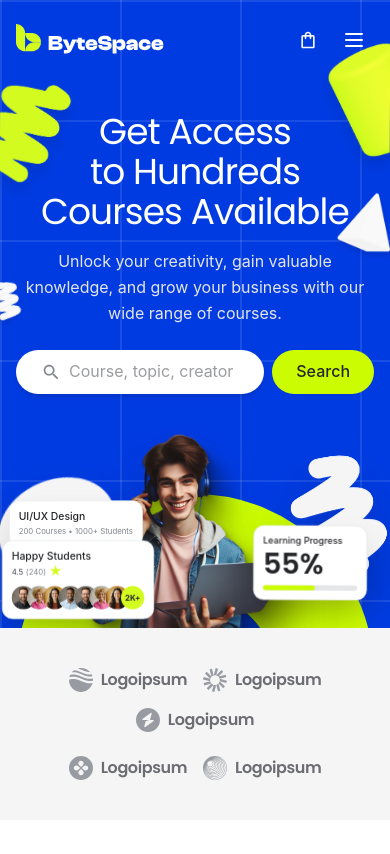
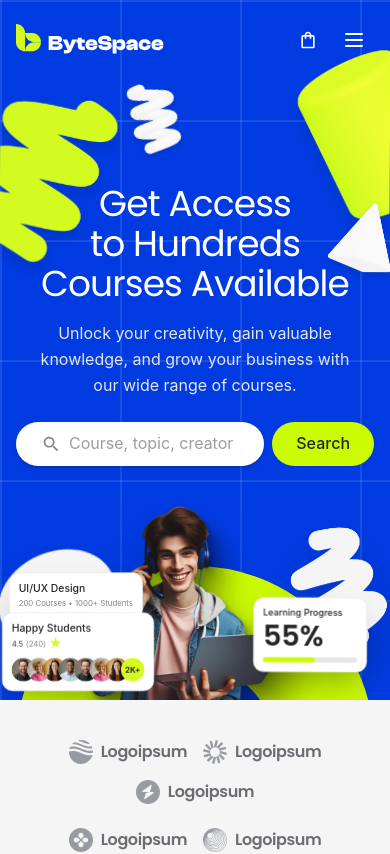
Before and after one commit to moriyam-mohona/byte-space, a Next.js app: page / in a window 390 px wide. Shown: the top 854 px of the page. Built offline with nearby package versions, Linux system fonts and the light colour scheme; a web font is replaced by a local one.

Commit message:
feat: add Hero component for home page with search and floating elements

```diff
--- a/src/features/home/Hero.tsx
+++ b/src/features/home/Hero.tsx
@@ -29,11 +29,11 @@ export function Hero() {
   };
 
   return (
-    <section className="relative w-full bg-primary-800 bg-hero-grid overflow-hidden pt-28 sm:pt-32 lg:pt-36 pb-0">
+    <section className="relative w-full bg-primary-800 bg-hero-grid overflow-hidden pt-46 sm:pt-32 lg:pt-36 pb-0">
       {/* ─── 3D Floating Shapes: Left Side ─── */}
       <>
         {/* Top-Left Lime Zigzag (bleeds partially off the top-left edge) */}
-        <div className="absolute top-16 md:top-32 lg:top-46 left-0 w-24 md:w-32 xl:w-64 h-auto pointer-events-none select-none z-10 animate-float-slow">
+        <div className="absolute top-16 md:top-32 lg:top-46 left-0 w-40 md:w-32 xl:w-64 h-auto pointer-events-none select-none z-10 animate-float-slow">
           <Image
             src="/images/hero/lime-zigzag.png"
             alt=""
@@ -46,7 +46,7 @@ export function Hero() {
         </div>
 
         {/* Mid-Left White Small Zigzag (tilted floating squiggle) */}
-        <div className="absolute top-68 -left-6 w-14 sm:-top-10 sm:w-20 md:top-88 md:w-24 lg:top-100 lg:w-32 xl:top-96 xl:left-48 xl:w-40 pointer-events-none select-none z-10 animate-float-reverse rotate-12 ">
+        <div className="absolute w-24 sm:w-20 md:w-24 lg:w-32 xl:w-40 top-18 sm:-top-10 md:top-88  lg:top-100 xl:top-96 left-26 xl:left-48 pointer-events-none select-none z-10 animate-float-reverse rotate-12 ">
           <Image
             src="/images/hero/whiye-small-zigzag.png"
             alt=""
@@ -59,7 +59,7 @@ export function Hero() {
         </div>
 
         {/* Bottom-Left White Donut / Torus (BIGGER, tilted ~35deg, right edge close to lime arc) */}
-        <div className="absolute bottom-4 -left-6 w-40 sm:bottom-8 sm:left-20 sm:w-56 md:bottom-12 md:-left-8 md:w-64 lg:bottom-4 lg:-left-14 xl:-bottom-4 xl:left-4 2xl:bottom-4 2xl:left-64 xl:w-72 pointer-events-none select-none z-20 animate-float-zoom rotate-12">
+        <div className="absolute -left-6 sm:left-20 md:-left-8 lg:-left-14 xl:left-4 2xl:left-64 w-40 sm:w-56 md:w-64 xl:w-72 bottom-4 sm:bottom-8 md:bottom-12 lg:bottom-4 xl:-bottom-4 2xl:bottom-4  pointer-events-none select-none z-20 animate-float-zoom rotate-12">
           <Image
             src="/images/hero/white-donut.png"
             alt=""
@@ -73,7 +73,7 @@ export function Hero() {
 
         {/* ─── 3D Floating Shapes: Right Side ─── */}
         {/* Top-Right Lime Cylinder (bleeds partially off the top-right edge) */}
-        <div className="absolute top-8 sm:top-12 xl:top-36 right-0 w-20 sm:w-26 lg:w-40 xl:w-48 h-auto pointer-events-none select-none z-10 animate-float-slow">
+        <div className="absolute top-8 sm:top-12 xl:top-36 right-0 w-30 sm:w-26 lg:w-40 xl:w-48 h-auto pointer-events-none select-none z-10 animate-float-slow">
           <Image
             src="/images/hero/lime-cylinder.png"
             alt=""
@@ -86,7 +86,7 @@ export function Hero() {
         </div>
 
         {/* Mid-Right White Pyramid */}
-        <div className="absolute top-48 sm:top-72 lg:top-96 -right-4 sm:right-2 lg:right-42 w-20 sm:w-32 lg:w-44 h-auto pointer-events-none select-none z-10 animate-float-subtle">
+        <div className="absolute top-50 sm:top-72 lg:top-96 -right-5 sm:right-2 lg:right-42 w-24 sm:w-32 lg:w-44 h-auto pointer-events-none select-none z-10 animate-float-subtle">
           <Image
             src="/images/hero/white-pyramid.png"
             alt=""
@@ -119,7 +119,7 @@ export function Hero() {
         </h1>
 
         {/* Subtitle */}
-        <p className="font-body text-body-m sm:text-body-l text-neutral-100 mt-4 sm:mt-8 leading-relaxed">
+        <p className="max-w-xs md:max-w-full font-body text-body-m sm:text-body-l text-neutral-100 mt-4 sm:mt-8 leading-relaxed">
           Unlock your creativity, gain valuable knowledge, and grow your
           business with our wide range of courses.
         </p>
```
